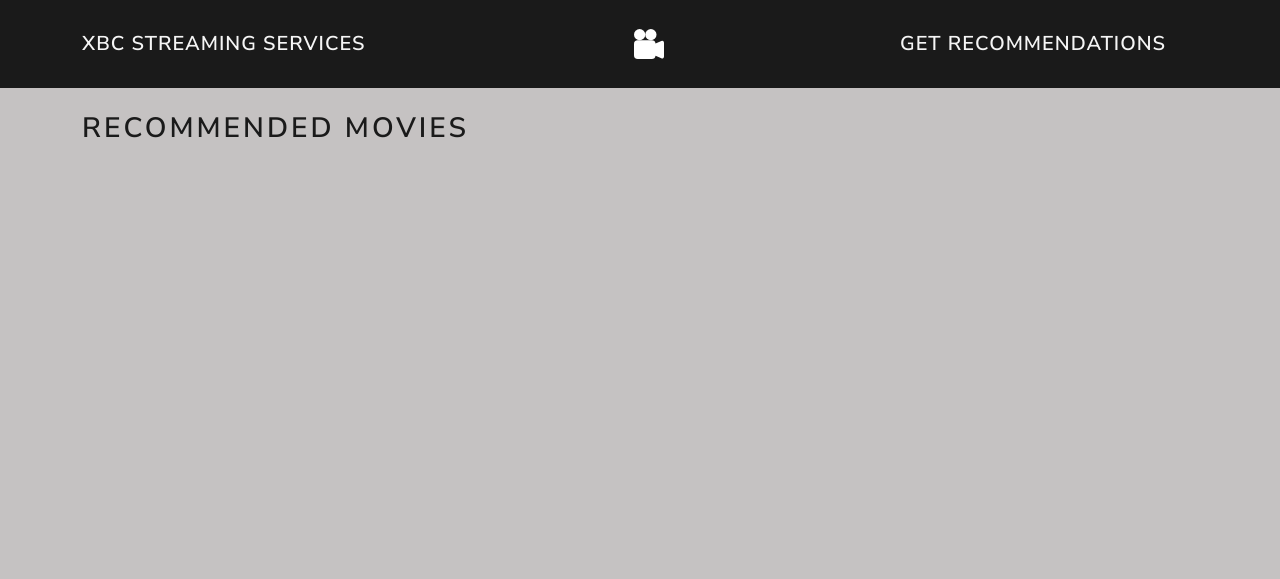
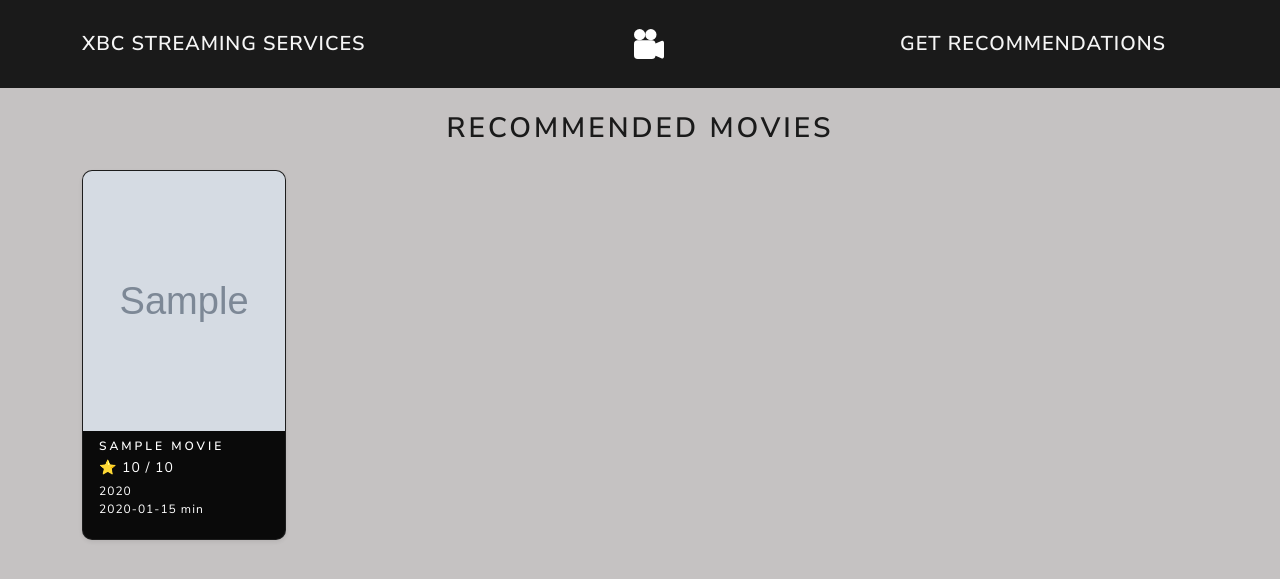
Before and after one commit to TrevorEngland23/Movie-Rec-Feature, a Flask app: template templates/movie-recommendations.html in a window 1280 px wide. Shown: the top 579 px of the page. Run offline with Flask 3, Linux system fonts and the light colour scheme; the template is opened without the code that fills it: most values are stand-ins (such as "Sample title", 1, 10 or a date in 2020); grey boxes marked "Sample" are stand-in pictures; some libraries are stand-ins or nearby versions.

Commit message:
recommendation page UI update. KNOWN ISSUE: app passes movie titles to backend, so if too many movies are selected the number of allowed bytes are exceeded for the request. FIX: pass movie ID's instead (implement this)

```diff
--- a/app.py
+++ b/app.py
@@ -5,7 +5,7 @@ import os
 from scripts.get_genres import get_genre_names_and_image
 
 app = Flask(__name__)
-app.secret_key = ""
+app.secret_key = "abc123"
 
 @app.route('/')
 def home():
--- a/templates/movie-recommendations.html
+++ b/templates/movie-recommendations.html
@@ -3,25 +3,32 @@
 {% block title %}Movie Recommendations{% endblock %}
 
 {% block content %}
-{% if recommended_movies.recommended_movies %}
-    <h2>Recommended Movies</h2>
-    <ul>
+<h2 class="mb-4" style="text-align:center;">Recommended Movies</h2>
+{% if recommended_movies and recommended_movies.recommended_movies %}
+    <div class="row row-cols-1 row-cols-sm-2 row-cols-md-5 g-4">
         {% for movie in recommended_movies.recommended_movies %}
-            <div class="carousel-item">
-            <img src="..." alt="...">
-            <div class="carousel-caption d-none d-md-block">
-                <li>{{ movie['title'] }}</li>
-                <li>{{ movie['vote_average'] }}</li>
-                <li>{{ movie['release_date'] }}</li>
-                <li>{{ movie['runtime'] }}</li>
-                <li>{{ movie['overview'] }}</li>
-                <h5>...</h5>
-                <p>...</p>
+        <div class="col d-flex">
+            <div class="card genre-card shadow-sm text-white flex-fill"
+                 style="background: #222; height: 370px; display: flex; flex-direction: column; justify-content: flex-start;">
+                {% if movie.poster_path %}
+                <img src="{{ movie.poster_path }}"
+                     style="object-fit: cover; aspect-ratio: 2/3; max-height: 260px; width: 100%;">
+                {% endif %}
+                <div class="card-body py-2" style="background: rgba(0,0,0,0.7); flex: 1 1 auto;">
+                    <h6 class="card-title mb-1 text-truncate" style="white-space: nowrap; overflow: hidden; text-overflow: ellipsis;">
+                        <b>{{ movie.title }}</b>
+                    </h6>
+                    <p class="card-text small mb-1">⭐️ {{ movie.vote_average }} / 10</p>
+                    <p class="card-text fs-6 mb-1">
+                        {{ movie.release_date[:4] if movie.release_date }}<br>
+                        {{ movie.runtime }} min
+                    </p>
+                </div>
             </div>
         </div>
-
-
         {% endfor %}
-    </ul>
+    </div>
+{% else %}
+    <p style="text-align: center">No recommendations found.</p>
 {% endif %}
 {% endblock %}
--- a/templates/select-liked-movies.html
+++ b/templates/select-liked-movies.html
@@ -24,7 +24,6 @@
 </svg>Shuffle Suggestions</button>
     </span>
 </form>
-<br>
 <form method="post" action="/recommend-movies">
     {% if movie_data %}
         {% for genre, movies in movie_data.items() %}
```
Also changed, not shown: templates/genre_selection.html (+15 -9 lines).
